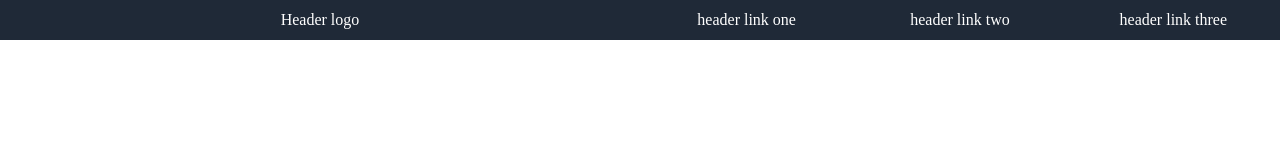
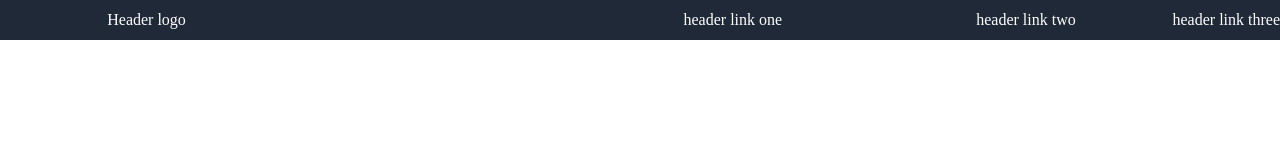
Before and after one commit to MathisMarechal/First_Landing_page, a plain HTML site: page index.html in a window 1280 px wide. Drawn offline with Linux system fonts and the light colour scheme.

Commit message:
test et entrainement sur les felxbox, suement tout recommecer demain pour mieux partir :)

```diff
--- a/index.html
+++ b/index.html
@@ -9,9 +9,10 @@
 <body class="body">
     <div class="flex-container-header">
         <div class="header-logo">Header logo</div>
-        <div class="header-link">header link one</div>
-        <div class="header-link">header link two</div>
-        <div class="header-link">header link three</div>
+        <div class="header-link-container"></div>
+            <div class="header-link">header link one</div>
+            <div class="header-link">header link two</div>
+            <div class="header-link-three">header link three</div>
       </div>
 </body>
 </html>
--- a/styles.css
+++ b/styles.css
@@ -2,23 +2,33 @@ body {
     margin: 0;
 }
 
-.flex-container-header {
+/* .flex-container-header {
     display: flex;
-}
+    gap: 150px;
+    background: #1f2937;
+} */
 
 
-.flex-container-header div {
+.flex-container-header {
     background: #1f2937;
     border: 0;
     height: 40px;
     display: flex;
-    flex: 1;
     text-align: center;
     justify-content: center;
     align-items: center;
     color: white;
 }
 
+.flex-container-header .header-link-container {
+    flex: 1;
+    display: flex;
+}
+
+.flex-container-header .header-link {
+    flex: 1;
+}
+
 .flex-container-header .header-logo {
-    flex: 3 1 0%;
+    flex: 1;
 }
```
